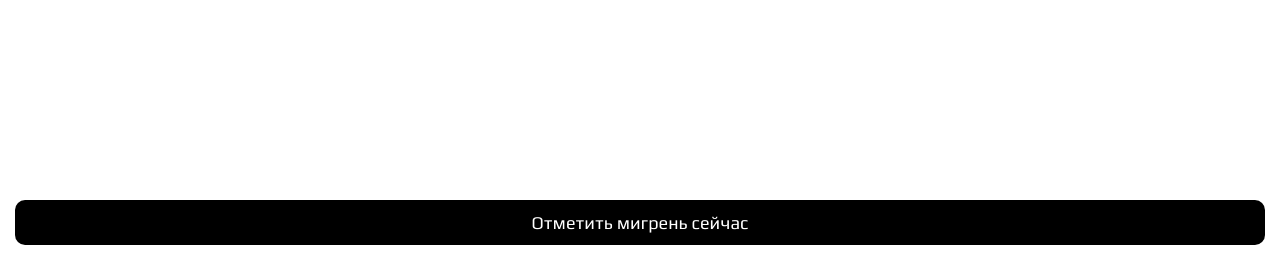
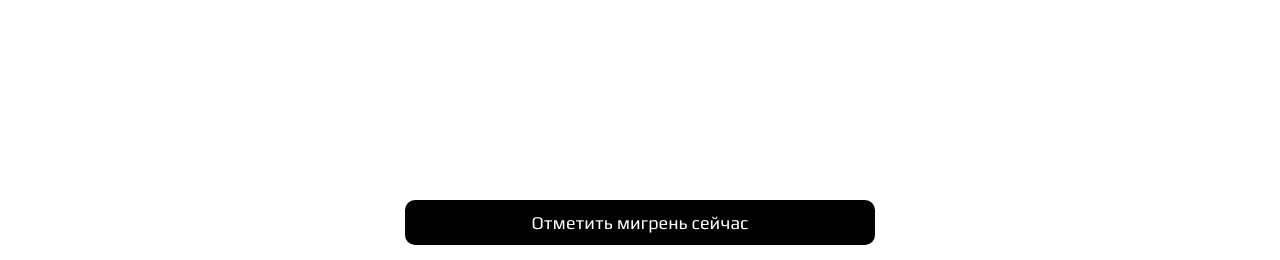
Before and after one commit to anem1a/migrenoznik, a PHP site: page / in a window 1280 px wide. Shown: the part 540-800 px from the top of the page. Run offline with PHP 8.4, Linux system fonts and the light colour scheme; data that the repository does not hold is empty.

Commit message:
Strict max width of page on desktop

```diff
--- a/web/assets/style/main.css
+++ b/web/assets/style/main.css
@@ -31,6 +31,9 @@ body {
     display: flex;
     flex-direction: column;
     justify-content: space-between;
+
+    max-width: 500px;
+    margin: 0 auto;
 }
 
 .migre-v1-main-diary {
```
